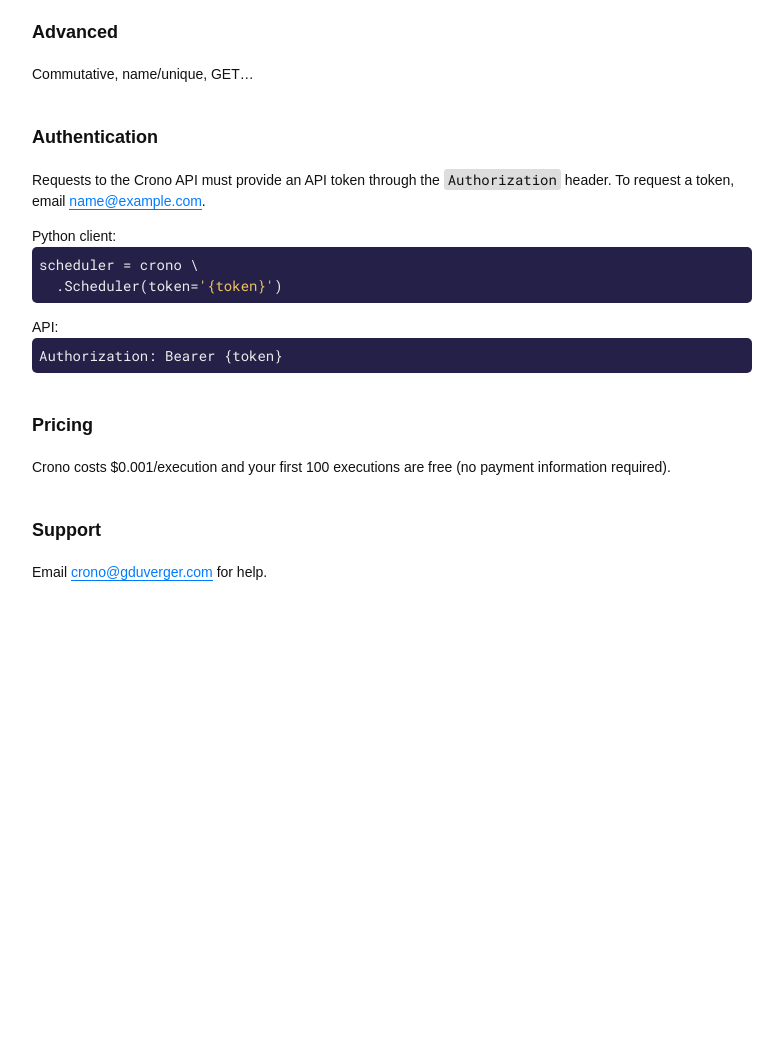
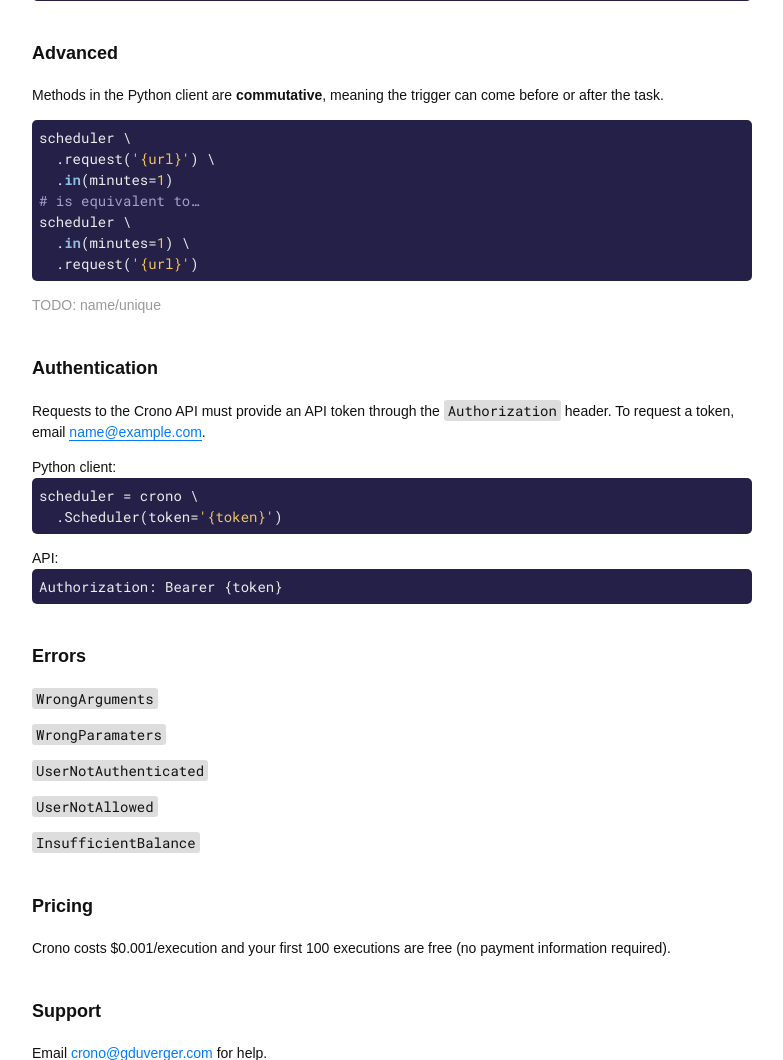
Before and after one commit to gduverger/crono, a Python web app: template api/templates/index.html in a window 1280 px wide. Shown: the part 4024-5084 px from the top of the page, without its empty margins (248-1031 px from the left). Before the commit the page ends 4605 px from the top, so only its background shows below. Run offline with Jinja, Linux system fonts and the light colour scheme; the template is opened without the code that fills it: most values are stand-ins (such as "Sample title", 1, 10 or a date in 2020); some libraries are stand-ins or nearby versions; some web fonts are replaced.

Commit message:
Advanced

```diff
--- a/api/static/index.css
+++ b/api/static/index.css
@@ -124,6 +124,7 @@
 	line-height: 63px;
 }
 
+.todo,
 .quiet {
 	color: #999; /*#ccc*/
 }
--- a/api/templates/index.html
+++ b/api/templates/index.html
@@ -37,6 +37,7 @@
 				<li><a href="#api">API</a></li>
 				<li><a href="#advanced">Advanced</a></li>
 				<li><a href="#authentication">Authentication</a></li>
+				<li><a href="#errors">Errors</a></li>
 				<li><a href="#pricing">Pricing</a></li>
 				<li><a href="#support">Support</a></li>
 			</ol>
@@ -207,7 +208,18 @@
 			<a name="advanced"></a>
 			<h2>Advanced</h2>
 
-			<p>Commutative, name/unique, GET&hellip;</p>
+			<p>Methods in the Python client are <b>commutative</b>, meaning the trigger can come before or after the task.</p>
+
+<pre><code class="python">scheduler<span class="br"> \
+  </span>.<b>request</b>('{url}')<span class="br"> \
+  </span>.<b class="hljs-keyword-in">in</b>(minutes=1)
+# is equivalent to&hellip;
+scheduler<span class="br"> \
+  </span>.<b class="hljs-keyword-in">in</b>(minutes=1)<span class="br"> \
+  </span>.<b>request</b>('{url}')
+</code></pre>
+
+			<p class="todo">TODO: name/unique</p>
 
 			<a name="authentication"></a>
 			<h2>Authentication</h2>
@@ -222,6 +234,15 @@
 			API:
 <pre><code class="http">Authorization: Bearer {token}</code></pre>
 
+			<a name="errors"></a>
+			<h2>Errors</h2>
+
+			<p><code>WrongArguments</code></p>
+			<p><code>WrongParamaters</code></p>
+			<p><code>UserNotAuthenticated</code></p>
+			<p><code>UserNotAllowed</code></p>
+			<p><code>InsufficientBalance</code></p>
+
 			<a name="pricing"></a>
 			<h2>Pricing</h2>
 
```
